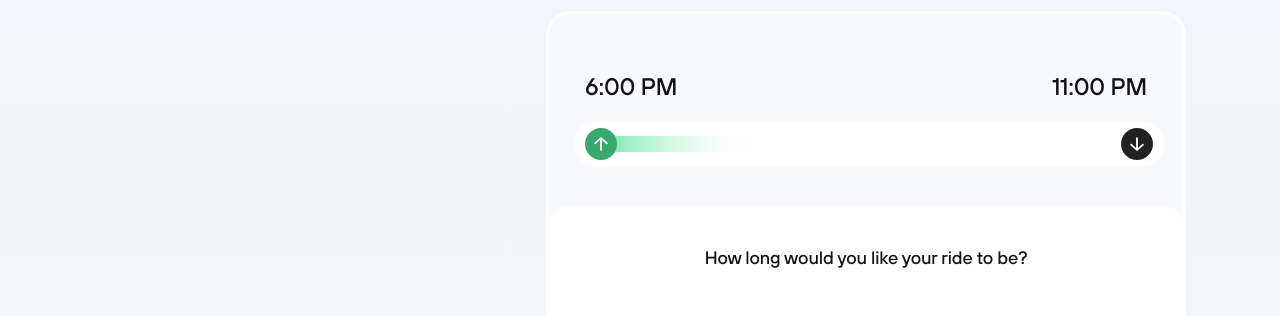
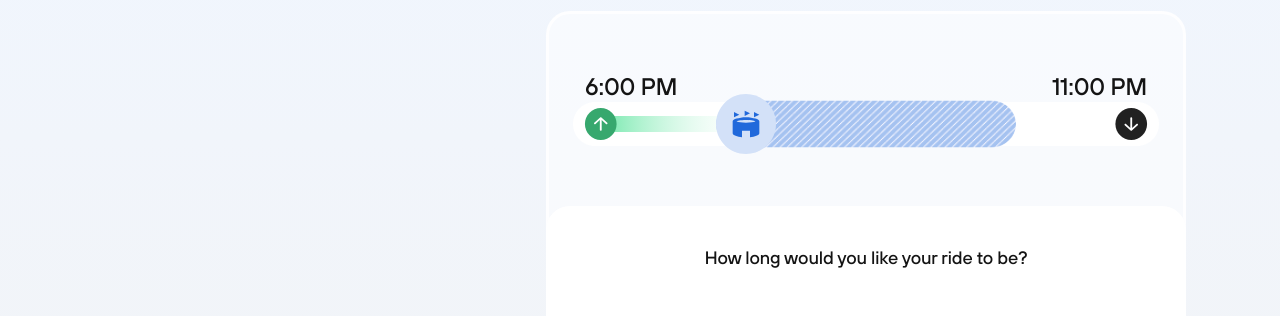
Before and after one commit to safiulbari/Front-End-Assessment, a plain HTML site: page index.html in a window 1280 px wide. Shown: the part 76-392 px from the top of the page. Drawn offline with Linux system fonts and the light colour scheme.

Commit message:
timeframe functionality added

```diff
--- a/css/main.scss
+++ b/css/main.scss
@@ -97,7 +97,39 @@ body {
       }
 
       &__timeline {
+        position: relative;
         padding-top: $spacing-xl;
+        height: 44px;
+
+        .timeframe {
+          display: block;
+          width: 100%;
+          position: absolute;
+          bottom: 0;
+          left: 0;
+          z-index: 1;
+        }
+
+        .stadium-bg {
+          position: absolute;
+          top: 50%;
+          left: 50%;
+          transform: translate(-50%, -50%);
+          z-index: 2;
+          max-width: 300px;
+          width: 100%;
+          height: 47px;
+          border-radius: 23.5px;
+          overflow: hidden;
+        }
+
+        .stadium-icon {
+          position: absolute;
+          top: 50%;
+          left: calc(50% - 150px);
+          transform: translateY(-50%);
+          z-index: 3;
+        }
       }
     }
 
@@ -202,6 +234,7 @@ body {
         font-style: normal;
         font-weight: 500;
         line-height: $title-medium-medium-line-height;
+        opacity: 0.54;
       }
       &__continue-button {
         @include flex-container(row, center, center);
--- a/index.html
+++ b/index.html
@@ -46,7 +46,14 @@
             </p>
           </div>
           <div class="game-selector__panel__time-preview__timeline">
-            <img src="./assets/Whole Timeframe.svg" alt="timeline" />
+            <img
+              class="timeframe"
+              src="./assets/Whole Timeframe.svg"
+              alt="timeline"
+            />
+
+            <img class="stadium-icon" src="./assets/Stadium_icon.svg" alt="" />
+            <img class="stadium-bg" src="./assets/Stadium_bg.png" alt="" />
           </div>
         </div>
         <div class="game-selector__panel__duration-setter">
--- a/js/main.js
+++ b/js/main.js
@@ -14,10 +14,21 @@ window.addEventListener("resize", updateTitle);
 // interactive slider - desktop
 const steps = document.querySelectorAll(".slider-desktop__stepper__step");
 const fill = document.querySelector(".slider-desktop__stepper__fill");
-
 const recommendedImg = document.querySelector(
   '.slider-desktop__stepper__step[data-step="1"] .slider-desktop__stepper__circle--recommended img'
 );
+const endTime = document.querySelector(
+  ".game-selector__panel__time-preview__duration__end"
+);
+const stadiumBg = document.querySelector(".stadium-bg");
+const stadiumIcon = document.querySelector(".stadium-icon");
+
+function format12Hour(hour24) {
+  const hour = hour24 % 12 === 0 ? 12 : hour24 % 12;
+  const ampm = hour24 < 12 || hour24 === 24 ? "AM" : "PM";
+  const hourStr = hour.toString().padStart(2, "0");
+  return `${hourStr}:00 ${ampm}`;
+}
 
 const hours = document.querySelector(
   ".game-selector__panel__duration-setter__content__hours"
@@ -50,23 +61,33 @@ function updateStepper(activeIndex) {
   if (hours) {
     hours.textContent = currentHours;
   }
+
+  // end time update
+  const baseEndHour = 0;
+  const endHour24 = (baseEndHour + activeIndex) % 24;
+  if (endTime) {
+    endTime.textContent = format12Hour(endHour24);
+  }
+
+  if (stadiumBg && stadiumIcon) {
+    const initialWidth = 291; // px
+    const reduceBy = 20 * activeIndex;
+    const newWidth = Math.max(initialWidth - reduceBy, 0);
+    stadiumBg.style.width = newWidth + "px";
+    stadiumBg.style.height = "47px";
+    stadiumIcon.style.left = `calc(50% - ${newWidth / 2}px)`;
+  }
 }
 
-// Initialize: set first step selected and update active/fill
+// initialize- set first step selected and update active/fill
 steps.forEach((s) => s.classList.remove("selected"));
 steps[0].classList.add("selected");
 updateStepper(0);
 
-// Add click event listeners to steps
 steps.forEach((step, index) => {
   step.addEventListener("click", () => {
-    // Remove selected class from all steps
     steps.forEach((s) => s.classList.remove("selected"));
-
-    // Add selected class to clicked step
     step.classList.add("selected");
-
-    // Update active states and fill width
     updateStepper(index);
   });
 });
```
Also changed, not shown: assets/Stadium_bg.png (added), assets/Stadium_icon.svg (added), css/main.css, 1 other file.
